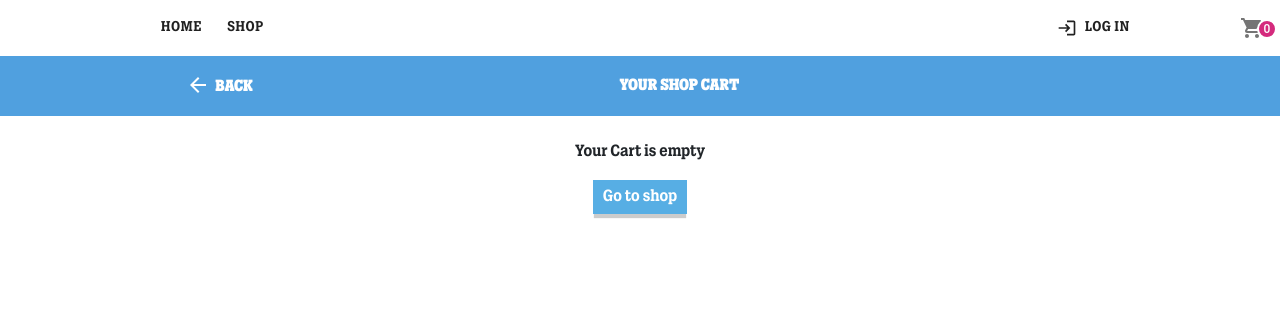
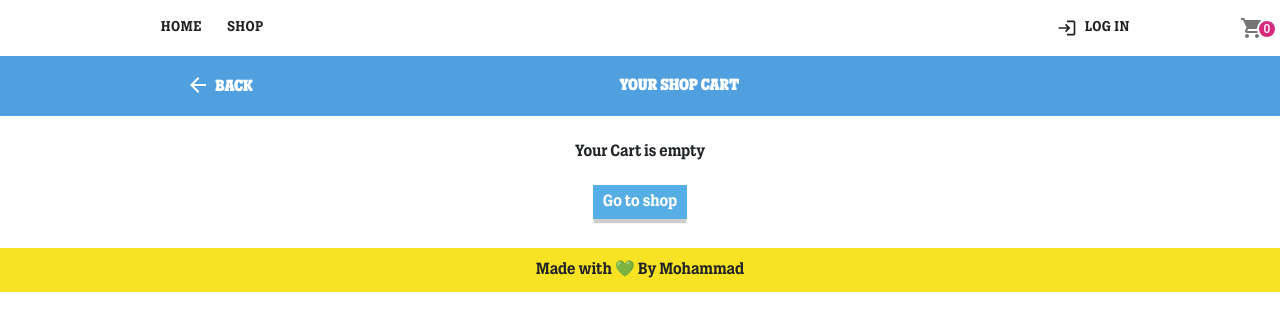
Before and after one commit to mohammadalnajar/React-Project, a React (Create React App) app in the folder client/: page /cart in a window 1280 px wide. Shown: the top 330 px of the page. Built offline with nearby package versions, Linux system fonts and the light colour scheme.

Commit message:
footer added

```diff
--- a/client/src/App.js
+++ b/client/src/App.js
@@ -38,7 +38,7 @@ function App() {
         <Route exact path='/cart' component={CheckOutPage} />
         <Route exact path='/success' component={SuccessPage} />
       </Switch>
-      {/* <Footer /> */}
+      <Footer />
     </>
   );
 }
--- /dev/null
+++ b/client/src/Styles/Footer.css
@@ -0,0 +1,5 @@
+.footer {
+  padding: 10px 0;
+  font-family: 'tele-bold';
+  background-color: #f8e224;
+}
--- a/client/src/Styles/ShoppingCart.css
+++ b/client/src/Styles/ShoppingCart.css
@@ -16,6 +16,7 @@
   color: white;
   border: 0;
   padding: 5px 10px;
+  margin: 5px 0;
   box-shadow: 0px 5px 1px -1px rgba(0, 0, 0, 0.2);
   transition: transform 0.7s ease box-shadow 0.7s ease;
 }
--- a/client/src/components/Footer.js
+++ b/client/src/components/Footer.js
@@ -1,5 +1,12 @@
+import { Grid } from '@material-ui/core';
 import React from 'react';
-
+import '../Styles/Footer.css';
 export const Footer = () => {
-  return <div>Footer</div>;
+  return (
+    <>
+      <Grid container justifyContent='center' className='footer'>
+        <Grid item>Made with 💚 By Mohammad</Grid>
+      </Grid>
+    </>
+  );
 };
--- a/client/src/components/ShoppingCartItem.js
+++ b/client/src/components/ShoppingCartItem.js
@@ -22,15 +22,15 @@ export const ShoppingCartItem = ({ item }) => {
                   <Grid item xs={12} md={6}>
                     Price:
                   </Grid>
-                  <Grid item xs={12} className='price' md={3}>
+                  <Grid item xs={12} className='price' md={6}>
                     ${item.price}
                   </Grid>
                 </Grid>
                 <Grid container justifyContent='space-between' item xs={3}>
-                  <Grid item xs={12} md={6}>
+                  <Grid item xs={12}>
                     Quantity:
                   </Grid>
-                  <Grid item xs={12} md={3}>
+                  <Grid item xs={3}>
                     {item.quantity}
                   </Grid>
                 </Grid>
```
